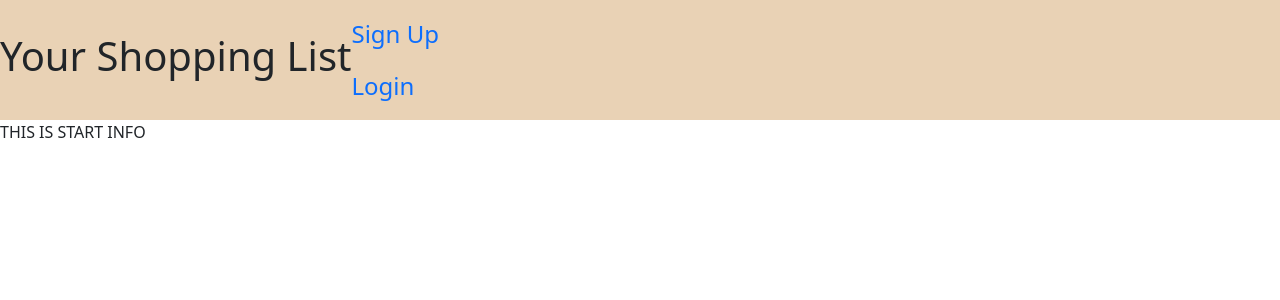
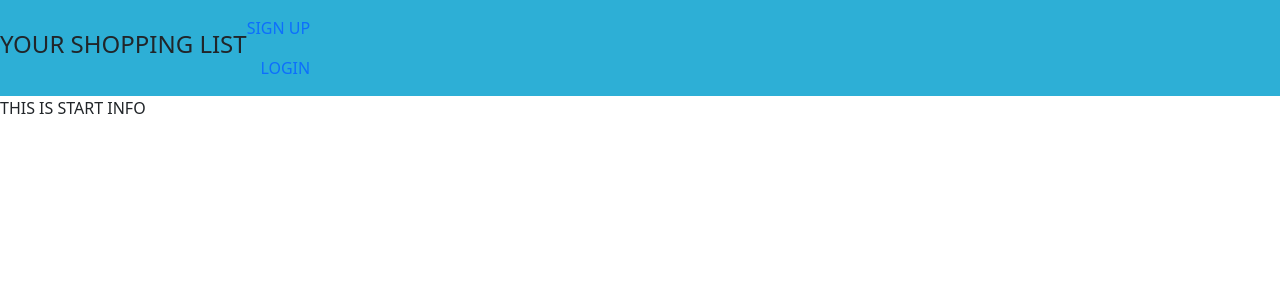
Before and after one commit to mikael-johnsson/your-shopping-list, a Django app: page / in a window 1280 px wide. Shown: the top 300 px of the page. Run offline with Django 4.2, Linux system fonts and the light colour scheme.

Commit message:
style navbar and links

```diff
--- a/static/css/style.css
+++ b/static/css/style.css
@@ -1,7 +1,19 @@
 nav {
-    background-color: rgb(233, 210, 181);
-    text-transform: capitalize;
+    background-color: rgb(45, 175, 214);
+}
+
+nav h1 {
+    text-transform: uppercase;
     font-size: x-large;
+}
+
+a {
+    text-decoration: none;
+    text-transform: uppercase;
+}
+
+.nav-item {
+    text-align: end;
 }
 
 .card {
--- a/templates/base.html
+++ b/templates/base.html
@@ -21,7 +21,7 @@
        <link href="https://cdn.jsdelivr.net/npm/bootstrap@5.0.1/dist/css/bootstrap.min.css" rel="stylesheet"
            integrity="sha384-+0n0xVW2eSR5OomGNYDnhzAbDsOXxcvSN1TPprVMTNDbiYZCxYbOOl7+AMvyTG2x" crossorigin="anonymous">
         <link rel="stylesheet" href="{% static 'css/style.css' %}">
-    <title>Home</title>
+    <title>Your Shopping List</title>
 </head>
 <body>
     <nav class="navbar">
```
